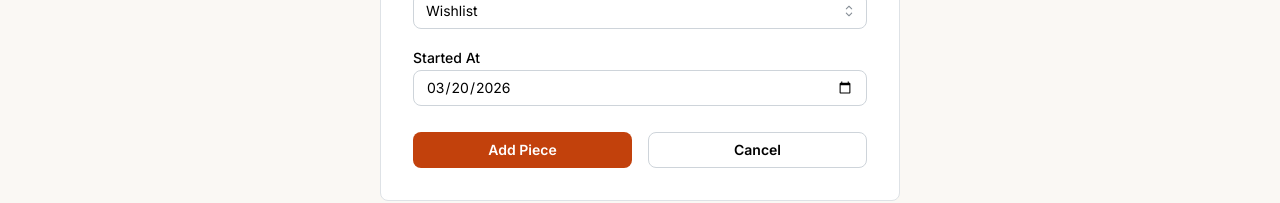
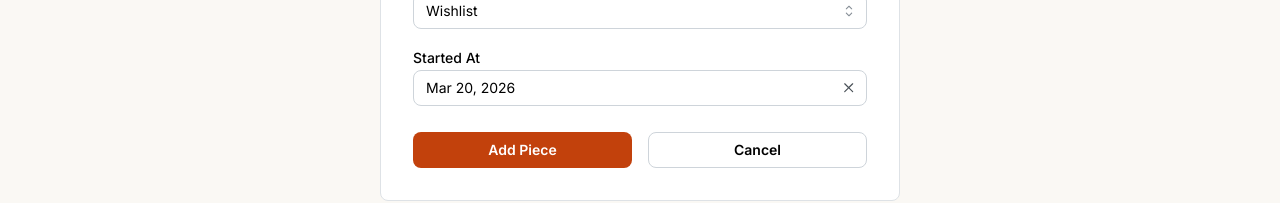
Before and after one commit to notarock/pianoter, a React (Vite) app in the folder web/: page /pieces/new in a window 1280 px wide. Shown: the part 445-648 px from the top of the page. Built offline with nearby package versions, Linux system fonts and the light colour scheme; no server answers; sample sign-in values are in the browser's storage.

Commit message:
Replace raw date input with Mantine DatePickerInput for Started At field

```diff
--- a/web/src/pages/PieceForm.tsx
+++ b/web/src/pages/PieceForm.tsx
@@ -5,6 +5,7 @@ import {
   Button, Group, Paper, Slider, Text,
 } from '@mantine/core'
 import { notifications } from '@mantine/notifications'
+import { DatePickerInput } from '@mantine/dates'
 import { api } from '../api/client'
 import type { Composer, Piece } from '../api/types'
 
@@ -18,7 +19,7 @@ export default function PieceForm() {
   const [composerId, setComposerId] = useState('')
   const [difficulty, setDifficulty] = useState(5)
   const [status, setStatus] = useState('wishlist')
-  const [startedAt, setStartedAt] = useState(() => new Date().toISOString().slice(0, 10))
+  const [startedAt, setStartedAt] = useState<Date | null>(() => new Date())
 
   useEffect(() => {
     api.composers.list().then(setComposers)
@@ -28,7 +29,7 @@ export default function PieceForm() {
         setComposerId(String(p.composer_id))
         setDifficulty(p.difficulty ?? 5)
         setStatus(p.status)
-        setStartedAt(p.started_at ? p.started_at.slice(0, 10) : '')
+        setStartedAt(p.started_at ? new Date(p.started_at) : null)
       })
     }
   }, [id])
@@ -40,7 +41,7 @@ export default function PieceForm() {
       composer_id: Number(composerId),
       difficulty,
       status: status as Piece['status'],
-      started_at: startedAt ? new Date(startedAt).toISOString() : null,
+      started_at: startedAt ? startedAt.toISOString() : null,
     }
     if (isEdit) {
       await api.pieces.update(Number(id), data)
@@ -102,11 +103,13 @@ export default function PieceForm() {
               { value: 'shelved',  label: 'Shelved'  },
             ]}
           />
-          <TextInput
+          <DatePickerInput
             label="Started At"
-            type="date"
+            placeholder="Pick a date"
             value={startedAt}
-            onChange={e => setStartedAt(e.target.value)}
+            onChange={setStartedAt}
+            clearable
+            valueFormat="MMM D, YYYY"
           />
           <Group mt="xs">
             <Button type="submit" flex={1}>
```
